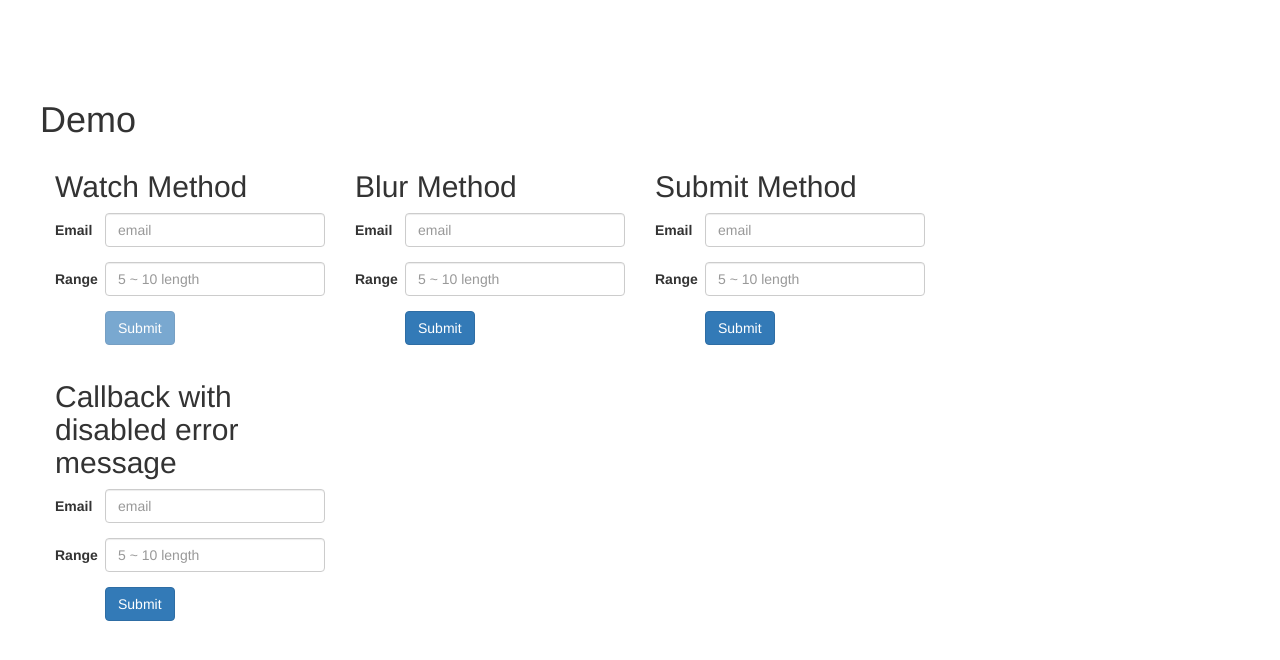
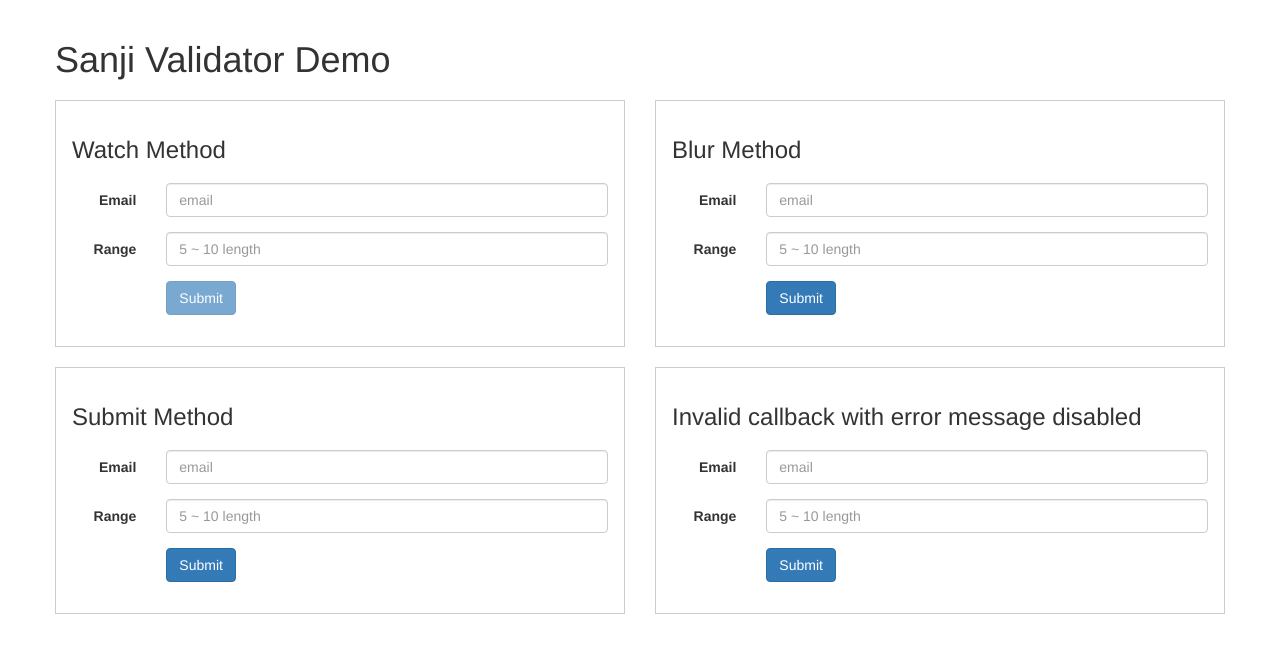
Before and after one commit to Sanji-IO/sanji-validator, a website: page index.html in a window 1280 px wide. Drawn offline with nearby package versions, Linux system fonts and the light colour scheme.

Commit message:
update index.html

```diff
--- a/index.html
+++ b/index.html
@@ -4,23 +4,36 @@
   <meta charset="UTF-8">
   <title></title>
   <link rel="stylesheet" href="//maxcdn.bootstrapcdn.com/bootstrap/3.2.0/css/bootstrap.min.css" />
-  <style type="text/css">
+  <style>
     .container {
-      padding: 80px 0;
+      padding: 20px 0;
     }
     .validation-invalid {
       color: #f00;
+    }
+    h1 {
+      margin-bottom: 20px;
+    }
+    h2 {
+      font-size: 24px;
+      margin-bottom: 20px;
+    }
+    .form-box {
+      border: 1px solid #ccc;
+      padding: 16px;
+      margin-bottom: 20px;
     }
   </style>
 </head>
 <body ng-app="demoApp">
 
   <div class="container">
+    <h1>Sanji Validator Demo</h1>
+
     <div class="row">
-      <h1>Demo</h1>
 
-      <div class="col-sm-3">
-        <div ng-controller="WatchFormCtrl" ng-submit="submit()">
+      <div class="col-sm-6">
+        <div ng-controller="WatchFormCtrl" class="form-box" ng-submit="submit()">
           <h2>Watch Method</h2>
           <form role="form" name="form" class="form-horizontal">
 
@@ -48,39 +61,10 @@
         </div>
       </div>
 
-      <div class="col-sm-3">
-        <div ng-controller="BlurFormCtrl" >
+      <div class="col-sm-6">
+        <div ng-controller="BlurFormCtrl" class="form-box">
           <h2>Blur Method</h2>
           <form role="form" name="form" class="form-horizontal" sanji-validator-method="blur" sanji-validator-submit ng-submit="submit()">
-
-            <div class="form-group">
-              <label for="email" class="col-sm-2 control-label">Email</label>
-              <div class="col-sm-10">
-                <input class="form-control" placeholder="email" type="text" ng-model="user.email" name="email" sanji-validator="email,required" />
-              </div>
-            </div>
-
-            <div class="form-group">
-              <label for="email" class="col-sm-2 control-label">Range</label>
-              <div class="col-sm-10">
-                <input class="form-control" type="text" ng-model="user.range" minlength="5" maxlength="10" placeholder="5 ~ 10 length" name="range" sanji-validator="range,required" />
-              </div>
-            </div>
-
-            <div class="form-group">
-              <div class="col-sm-offset-2 col-sm-10">
-                <button type="submit" class="btn btn-primary" ng-disabled="form.$invalid">Submit</button>
-              </div>
-            </div>
-
-          </form>
-        </div>
-      </div>
-
-      <div class="col-sm-3">
-        <div ng-controller="SubmitFormCtrl" >
-          <h2>Submit Method</h2>
-          <form role="form" name="form" class="form-horizontal" sanji-validator-method="submit" sanji-validator-submit ng-submit="submit()">
 
             <div class="form-group">
               <label for="email" class="col-sm-2 control-label">Email</label>
@@ -109,9 +93,39 @@
     </div><!-- .row -->
 
     <div class="row">
-      <div class="col-sm-3">
-        <div ng-controller="InvalidCbFormCtrl">
-          <h2>Callback with disabled error message</h2>
+
+      <div class="col-sm-6">
+        <div ng-controller="SubmitFormCtrl" class="form-box">
+          <h2>Submit Method</h2>
+          <form role="form" name="form" class="form-horizontal" sanji-validator-method="submit" sanji-validator-submit ng-submit="submit()">
+
+            <div class="form-group">
+              <label for="email" class="col-sm-2 control-label">Email</label>
+              <div class="col-sm-10">
+                <input class="form-control" placeholder="email" type="text" ng-model="user.email" name="email" sanji-validator="email,required" />
+              </div>
+            </div>
+
+            <div class="form-group">
+              <label for="email" class="col-sm-2 control-label">Range</label>
+              <div class="col-sm-10">
+                <input class="form-control" type="text" ng-model="user.range" minlength="5" maxlength="10" placeholder="5 ~ 10 length" name="range" sanji-validator="range,required" />
+              </div>
+            </div>
+
+            <div class="form-group">
+              <div class="col-sm-offset-2 col-sm-10">
+                <button type="submit" class="btn btn-primary" ng-disabled="form.$invalid">Submit</button>
+              </div>
+            </div>
+
+          </form>
+        </div>
+      </div>
+
+      <div class="col-sm-6">
+        <div ng-controller="InvalidCbFormCtrl" class="form-box">
+          <h2>Invalid callback with error message disabled</h2>
           <form role="form" name="form" class="form-horizontal" sanji-validator-no-error-msg sanji-validator-method="blur" sanji-validator-submit ng-submit="submit()">
 
             <div class="form-group">
@@ -137,7 +151,8 @@
           </form>
         </div>
       </div>
-    </div>
+
+    </div><!-- .row -->
   </div><!-- .container -->
 
   <script src="//cdnjs.cloudflare.com/ajax/libs/lodash.js/2.4.1/lodash.js"></script>
```
